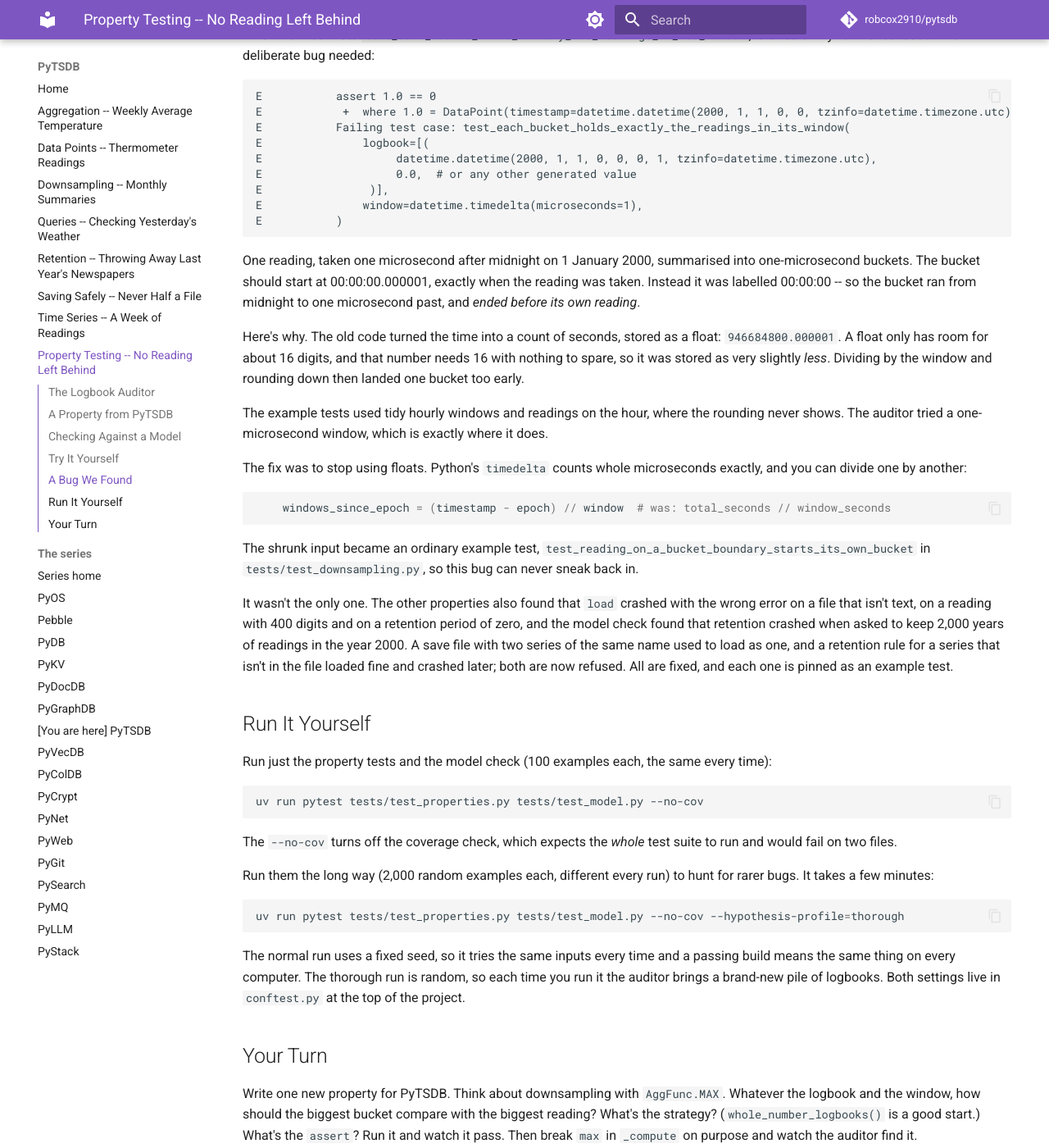
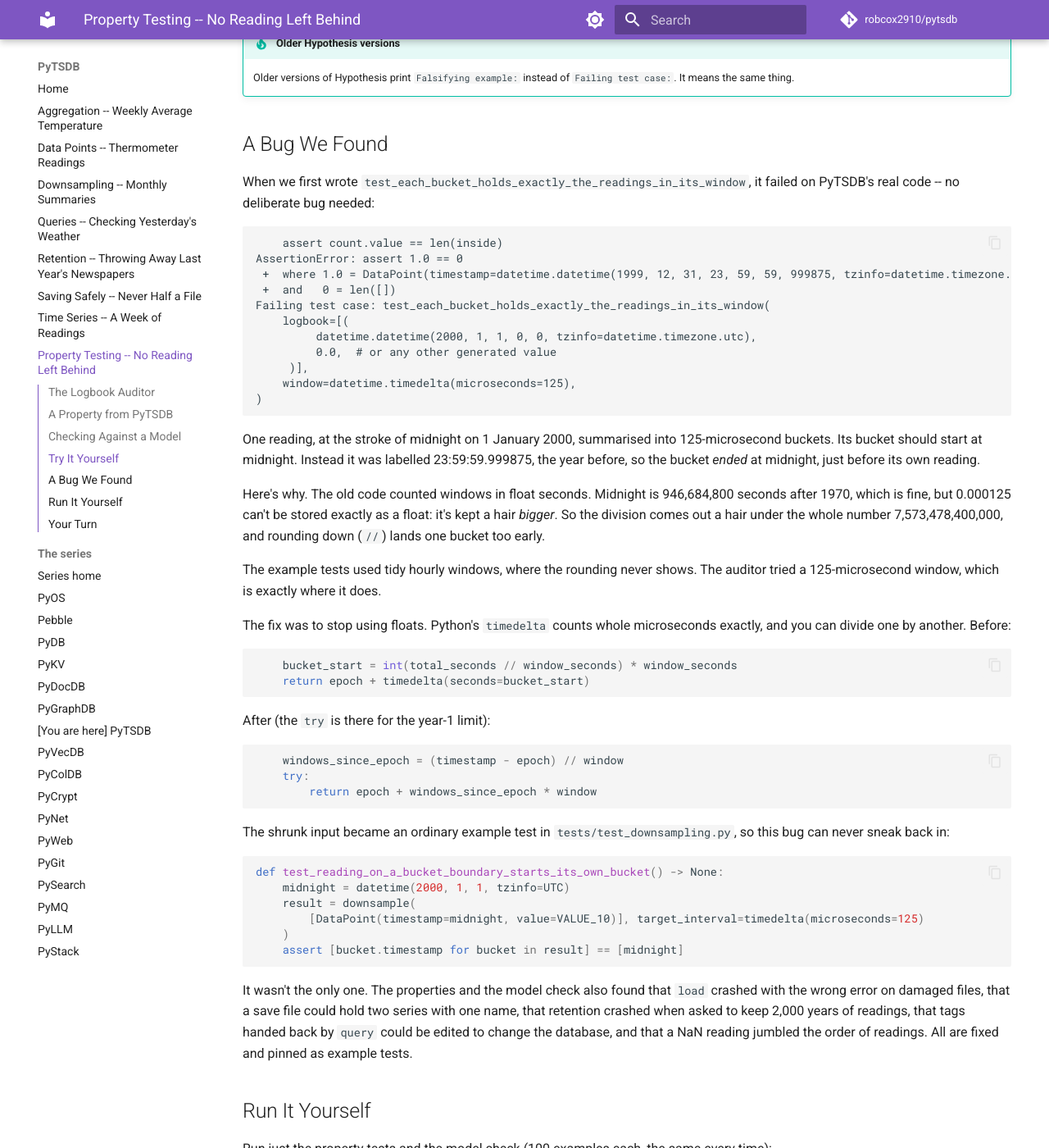
Before and after one commit to robcox2910/pytsdb, an MkDocs documentation site: the page built from docs/property-testing.md, in a window 1280 px wide and 1400 px high, scrolled down 5443 px. Shown: the whole window at 82% size. Built offline with MkDocs 1.6.1 and Material for MkDocs 9.7.7, drawn with Linux system fonts in a browser that asks for light colours; comment, search, counter and statistics services are not loaded; some of the changed text lies outside the part shown.

Commit message:
docs: show the real bug, its pinned test and the new model checks
Co-Authored-By: Claude Opus 5.5 <noreply@anthropic.com>

````diff
--- a/docs/property-testing.md
+++ b/docs/property-testing.md
@@ -112,14 +112,16 @@ It only needs a rule that's always true.
 Its partner, `test_each_bucket_holds_exactly_the_readings_in_its_window`,
 checks each bucket on its own against a plain `sorted()` list: the bucket
 starting at 9:00 must count and add up exactly the readings from 9:00 up
-to (but not including) the next bucket. **A do-nothing `downsample` that
+to (but not including) the next bucket, and every bucket must start a
+whole number of windows after midnight on 1 January 1970, as
+`aggregate` promises. **A do-nothing `downsample` that
 returns no buckets at all passes that one**, because with no buckets
 there's nothing to check. That's why the counts-and-sums rule sits beside
 it: no buckets means a count of 0, and it fails straight away.
 
 | Rule | Test |
 |---|---|
-| Each bucket counts and adds up exactly the readings from its start to just before the next | `test_each_bucket_holds_exactly_the_readings_in_its_window` |
+| Each bucket starts a whole number of windows after 1970 and holds exactly the readings up to the next | `test_each_bucket_holds_exactly_the_readings_in_its_window` |
 | Loading a saved database gives back the same series, readings, labels and retention rules | `test_save_then_load_gives_back_the_same_database` |
 | Whatever bytes are in the file, loading gives a database or a `PersistenceError`, never another error | `test_any_bytes_on_disk_load_or_raise_persistence_error` |
 | Whatever is in a save file's slots, loading gives a whole, working database or a `PersistenceError` | `test_damaged_save_file_load_or_raise_persistence_error` |
@@ -132,17 +134,15 @@ readings, delete the series. Bugs often hide in the *order* of steps.
 
 So the auditor has a second trick. They keep their own notebook, written
 the simplest way possible: every reading just goes on the end of a list,
-in the order it arrived, never sorted. After every step at the weather
-station, they compare the database with the notebook. If the two ever
-disagree, something's wrong with the database.
+in the order it arrived. After every step at the weather station, they
+compare the database with the notebook. If the two ever disagree,
+something's wrong with the database.
 
 That notebook is a **model**: something simple that we already trust.
 Here's part of the check in `tests/test_model.py`:
 
 ```python
 class TimeSeriesDBMachine(RuleBasedStateMachine):
-    """Play random steps on a TimeSeriesDB and on a dict of unsorted lists side by side."""
-
     seen = Bundle("seen")
 
     def __init__(self) -> None:
@@ -154,11 +154,14 @@ class TimeSeriesDBMachine(RuleBasedStateMachine):
 
     @rule(target=seen, name=some_names(), batch=batches_of_readings())
     def add_readings(self, name: str, batch: list[Reading]) -> MultipleResults[datetime]:
-        """Add a few readings from any moments, in any order; the notebook adds them to its end."""
+        """Add a few readings, in any order; the notebook adds them to its end."""
         for timestamp, value, tags in batch:
+            handed_in = dict(tags)
             if name in self.model:
-                self.db.add_point(name, value=value, timestamp=timestamp, tags=tags)
-                self.model[name].append((timestamp, value, tags))
+                added = self.db.add_point(name, value=value, timestamp=timestamp, tags=handed_in)
+                self.model[name].append((timestamp, value, dict(tags)))
+                handed_in["scribble"] = "!"
+                added.tags["scribble"] = "!"
         return multiple(*(timestamp for timestamp, _, _ in batch))
 
     @rule(now=moments())
@@ -174,10 +177,9 @@ class TimeSeriesDBMachine(RuleBasedStateMachine):
     @invariant()
     def same_series_and_readings(self) -> None:
         """After every step, the database holds exactly the notebook's series and readings."""
-        assert self.db.list_series() == sorted(self.model)
-        for name, expected in self.model.items():
-            assert same_readings_in_time_order(as_readings(self.db.query(name)), expected)
-
+        for name, notebook in self.model.items():
+            expected = oldest_first(notebook)
+            assert same(as_readings(self.db.query(name)), expected)
 
 TestTimeSeriesDBModel = cast("type[unittest.TestCase]", TimeSeriesDBMachine.TestCase)
 ```
@@ -191,10 +193,14 @@ Piece by piece:
   notebook is a plain dict: one unsorted list of readings per series,
   plus each series' retention rule in `self.max_ages`.
 - **Each `@rule`** is one kind of step. It does the same thing to the
-  database and the notebook. The real file has rules to make and delete
-  series (including names that are taken or missing, which must raise
-  the right error -- `add_readings` checks that too), add readings, query a time range, set retention
-  rules and apply them. Every story starts with a `temperature` series
+  database and the notebook. `add_readings` also scribbles on the labels
+  it handed in and on the point it got back: if the database had kept
+  either dict, the next check would see the scribble. The real file has
+  rules to make and delete series, query by time and by label, work out
+  the rate of change, count and find the biggest reading per window, set
+  retention rules and apply them, and scribble on everything a read
+  hands back. Asking for a series that isn't there must raise
+  `SeriesNotFoundError`. Every story starts with a `temperature` series
   holding a few readings, so there's always something to ask about.
 - **`seen = Bundle("seen")`** is a bag of moments that readings were
   taken at. `add_readings` puts its timestamps in the bag
@@ -209,19 +215,21 @@ Piece by piece:
   checks the answer that `apply_retention` *returns* (how many readings
   it threw out), not just what's left.
 - **The `@invariant()`** runs after every single step and compares
-  everything: which series exist, and every reading in each one.
-  `same_readings_in_time_order` checks that the database gives back
-  exactly the notebook's readings, oldest first.
+  everything: here, every reading in each series. `oldest_first` puts
+  the notebook in time order with Python's `sorted()`, which never swaps
+  two readings from the same moment, and `same` compares the two answers
+  exactly, labels and all. The real file also checks which series exist,
+  `first`, `last` and looping over a series.
 - **`TestTimeSeriesDBModel = ...TestCase`** turns the machine into a test
   that pytest can find and run. One run plays 100 random stories, each
   up to 20 steps long.
 
 The notebook is a good model because it's obviously right and it's
-*not* PyTSDB's code. The database keeps its readings sorted and finds
-time ranges with a binary search; the notebook never sorts anything, and
-answers every question by looking at every reading. If we built the
-model by copying the database, any bug would be in both, and they'd
-agree perfectly about the wrong answer.
+*not* PyTSDB's code. The database keeps its readings in order as they
+arrive and finds time ranges with a binary search; the notebook just
+writes things down and answers every question by looking at every
+reading. If we built the model by copying the database, any bug would be
+in both, and they'd agree perfectly about the wrong answer.
 
 ## Try It Yourself
 
@@ -269,8 +277,9 @@ down to **two readings**: both at midnight on 1 January 2000, both
 `0.0`. Two readings went in, the summary said 1. Two thermometers
 showing the same temperature at the same time were counted as one.
 
-Both downsampling properties catch it. The save/load, junk-file and
-model checks stay green, because they never count anything.
+Both downsampling properties catch it. The save/load and junk-file
+properties stay green, because they never count anything. The model
+check counts too, but its 100 stories happen to miss this one.
 
 The example tests all still pass. Only the property notices. Every
 example in `tests/test_aggregation.py` uses four *different* readings,
@@ -292,52 +301,68 @@ When we first wrote
 PyTSDB's real code -- no deliberate bug needed:
 
 ```
-E           assert 1.0 == 0
-E            +  where 1.0 = DataPoint(timestamp=datetime.datetime(2000, 1, 1, 0, 0, tzinfo=datetime.timezone.utc), value=1.0, tags={}).value
-E           Failing test case: test_each_bucket_holds_exactly_the_readings_in_its_window(
-E               logbook=[(
-E                    datetime.datetime(2000, 1, 1, 0, 0, 0, 1, tzinfo=datetime.timezone.utc),
-E                    0.0,  # or any other generated value
-E                )],
-E               window=datetime.timedelta(microseconds=1),
-E           )
+    assert count.value == len(inside)
+AssertionError: assert 1.0 == 0
+ +  where 1.0 = DataPoint(timestamp=datetime.datetime(1999, 12, 31, 23, 59, 59, 999875, tzinfo=datetime.timezone.utc), value=1.0, tags={}).value
+ +  and   0 = len([])
+Failing test case: test_each_bucket_holds_exactly_the_readings_in_its_window(
+    logbook=[(
+         datetime.datetime(2000, 1, 1, 0, 0, tzinfo=datetime.timezone.utc),
+         0.0,  # or any other generated value
+     )],
+    window=datetime.timedelta(microseconds=125),
+)
 ```
 
-One reading, taken one microsecond after midnight on 1 January 2000,
-summarised into one-microsecond buckets. The bucket should start at
-00:00:00.000001, exactly when the reading was taken. Instead it was
-labelled 00:00:00 -- so the bucket ran from midnight to one microsecond
-past, and *ended before its own reading*.
+One reading, at the stroke of midnight on 1 January 2000, summarised
+into 125-microsecond buckets. Its bucket should start at midnight.
+Instead it was labelled 23:59:59.999875, the year before, so the bucket
+*ended* at midnight, just before its own reading.
 
-Here's why. The old code turned the time into a count of seconds,
-stored as a float: `946684800.000001`. A float only has room for about
-16 digits, and that number needs 16 with nothing to spare, so it was
-stored as very slightly *less*. Dividing by the window and rounding down
-then landed one bucket too early.
+Here's why. The old code counted windows in float seconds. Midnight is
+946,684,800 seconds after 1970, which is fine, but 0.000125 can't be
+stored exactly as a float: it's kept a hair *bigger*. So the division
+comes out a hair under the whole number 7,573,478,400,000, and rounding
+down (`//`) lands one bucket too early.
 
-The example tests used tidy hourly windows and readings on the hour,
-where the rounding never shows. The auditor tried a one-microsecond
-window, which is exactly where it does.
+The example tests used tidy hourly windows, where the rounding never
+shows. The auditor tried a 125-microsecond window, which is exactly
+where it does.
 
 The fix was to stop using floats. Python's `timedelta` counts whole
-microseconds exactly, and you can divide one by another:
+microseconds exactly, and you can divide one by another. Before:
 
 ```python
-    windows_since_epoch = (timestamp - epoch) // window  # was: total_seconds // window_seconds
+    bucket_start = int(total_seconds // window_seconds) * window_seconds
+    return epoch + timedelta(seconds=bucket_start)
 ```
 
-The shrunk input became an ordinary example test,
-`test_reading_on_a_bucket_boundary_starts_its_own_bucket` in
-`tests/test_downsampling.py`, so this bug can never sneak back in.
+After (the `try` is there for the year-1 limit):
 
-It wasn't the only one. The other properties also found that `load`
-crashed with the wrong error on a file that isn't text, on a reading
-with 400 digits and on a retention period of zero, and the model check
-found that retention crashed when asked to keep 2,000 years of readings
-in the year 2000. A save file with two series of the same name used to
-load as one, and a retention rule for a series that isn't in the file
-loaded fine and crashed later; both are now refused. All are fixed, and
-each one is pinned as an example test.
+```python
+    windows_since_epoch = (timestamp - epoch) // window
+    try:
+        return epoch + windows_since_epoch * window
+```
+
+The shrunk input became an ordinary example test in
+`tests/test_downsampling.py`, so this bug can never sneak back in:
+
+```python
+def test_reading_on_a_bucket_boundary_starts_its_own_bucket() -> None:
+    midnight = datetime(2000, 1, 1, tzinfo=UTC)
+    result = downsample(
+        [DataPoint(timestamp=midnight, value=VALUE_10)], target_interval=timedelta(microseconds=125)
+    )
+    assert [bucket.timestamp for bucket in result] == [midnight]
+```
+
+It wasn't the only one. The properties and the model check also found
+that `load` crashed with the wrong error on damaged files, that a save
+file could hold two series with one name, that retention crashed when
+asked to keep 2,000 years of readings, that tags handed back by `query`
+could be edited to change the database, and that a NaN reading jumbled
+the order of readings. All are fixed and pinned as example tests.
 
 ## Run It Yourself
 
````
